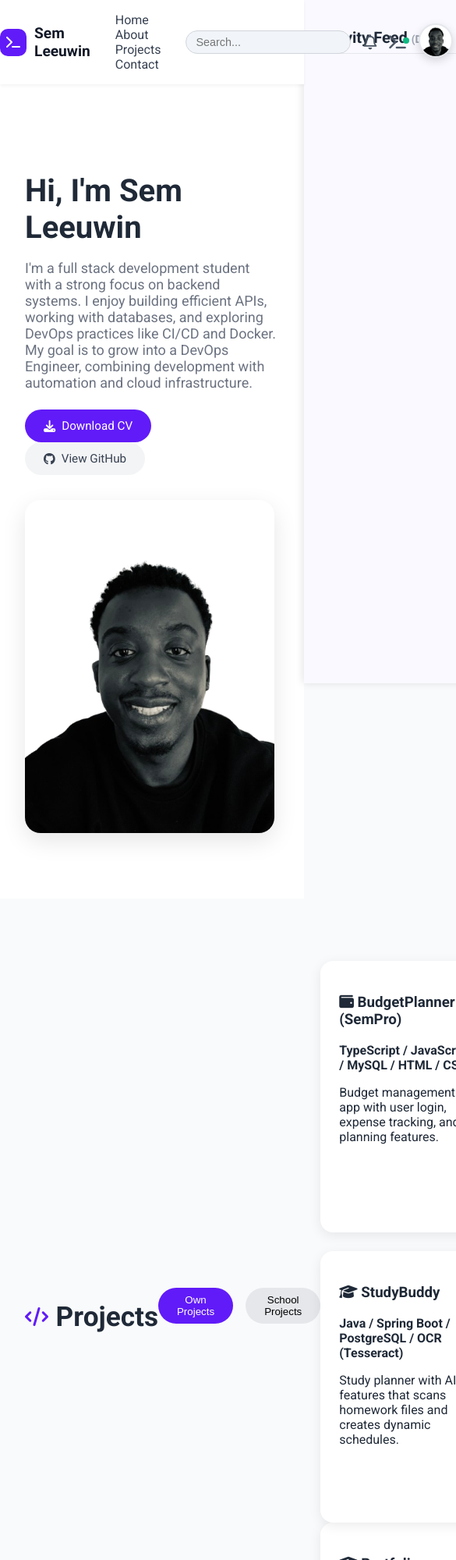
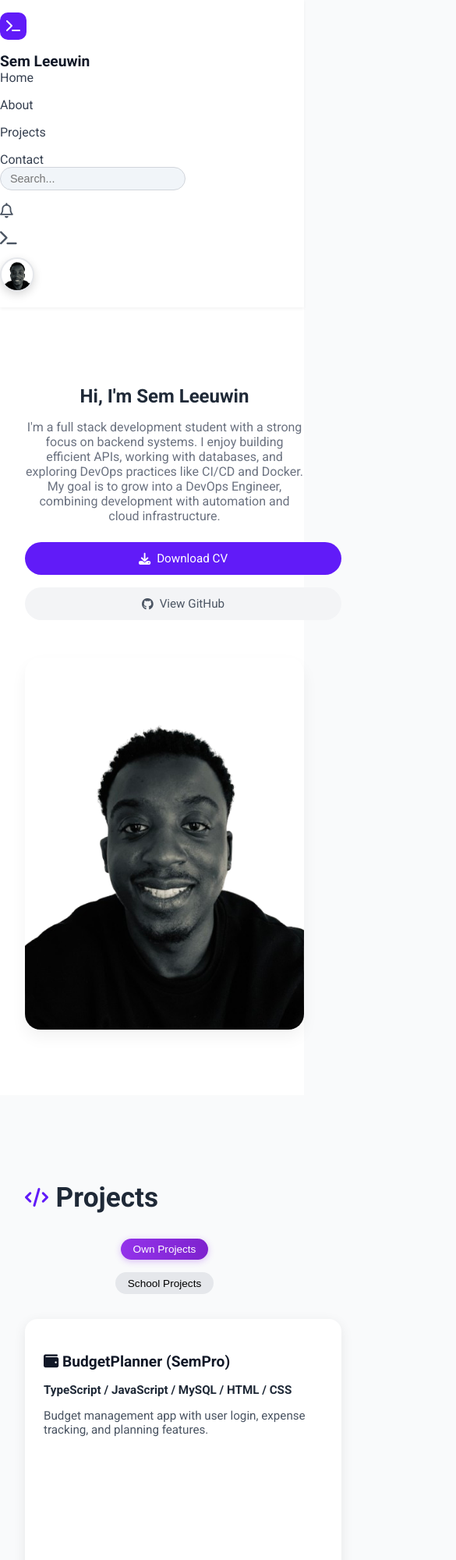
Before and after one commit to SamriekLeeuwin/Portfolio, a plain HTML site: page src/web/index.html in a window 390 px wide. Shown: the top 2000 px of the page at 78% size, 585 px wide, since content can reach past the window. Drawn offline with Linux system fonts and the light colour scheme; no server answers.

Commit message:
added new stylign root file

```diff
--- a/src/web/css/styles.css
+++ /dev/null
@@ -1,68 +0,0 @@
-:root {
-    /* Basis */
-    --color-background: #FFFFFF;
-    --color-surface: #F5F5F5;
-
-    /* Tekst */
-    --color-text-primary: #2E2E2E;
-    --color-text-secondary: #555555;
-
-    /* Accentkleuren */
-    --color-primary: #0077FF;
-    --color-primary-hover: #005FCC;
-
-    /* Steunkleuren */
-    --color-border: #E0E0E0;
-    --color-highlight: #E6F0FF;
-
-    /* Extra */
-    --color-danger: #FF4C4C;
-    --color-success: #3FA796;
-}
-
-* {
-    margin: 0;
-    padding: 0;
-    box-sizing: border-box;
-}
-
-body {
-    background-color: var(--color-background);
-    color: var(--color-text-primary);
-    font-family: 'Roboto', sans-serif;
-}
-
-/* Nav styling voorbeeld */
-nav ul {
-    display: flex;
-    gap: 2rem;
-    list-style: none;
-    padding: 1rem;
-    background-color: var(--color-surface);
-    border-bottom: 1px solid var(--color-border);
-}
-
-nav ul li a {
-    text-decoration: none;
-    color: var(--color-primary);
-    font-weight: bold;
-}
-
-nav ul li a:hover {
-    color: var(--color-primary-hover);
-}
-
-/* Buttons */
-button {
-    background-color: var(--color-primary);
-    color: white;
-    padding: 0.75rem 1.5rem;
-    border: none;
-    border-radius: 0.5rem;
-    cursor: pointer;
-    margin-right: 1rem;
-}
-
-button:hover {
-    background-color: var(--color-primary-hover);
-}
--- a/src/web/index.html
+++ b/src/web/index.html
@@ -26,7 +26,9 @@
             <a href="#contact">Contact</a>
         </nav>
         <div class="navbar-right">
-            <input type="text" placeholder="Search..." class="search-input" />
+            <label>
+                <input type="text" placeholder="Search..." class="search-input" />
+            </label>
             <i class="fa-regular fa-bell icon-btn"></i>
             <i id="devlog-toggle" class="fa-solid fa-terminal icon-btn with-dot" title="Activity Log"></i>
 
--- a/src/web/styles.css
+++ b/src/web/styles.css
@@ -1,12 +1,32 @@
-/* Algemene instellingen */
+:root {
+    --primary-color: #611bf8;
+    --primary-hover: #4a0ed8;
+    --text-color: #1f2937;
+    --subtext-color: #4b5563;
+    --bg-light: #f9fafb;
+    --bg-white: #ffffff;
+    --gray-border: #e5e7eb;
+    --gray-hover: #f3f4f6;
+    --btn-bg: #e5e7eb;
+    --btn-active: #9333ea;
+    --btn-hover: #7e22ce;
+    --shadow-sm: 0 2px 4px rgba(0, 0, 0, 0.05);
+    --shadow-md: 0 10px 20px rgba(0, 0, 0, 0.05);
+    --shadow-lg: 0 4px 16px rgba(0, 0, 0, 0.08);
+}
+
 body {
     margin: 0;
     font-family: 'Roboto', sans-serif;
-    background-color: #f9fafb;
-    color: #1f2937;
+    background-color: var(--bg-light);
+    color: var(--text-color);
 }
 
-/* Container */
+a {
+    text-decoration: none;
+    color: inherit;
+}
+
 .container {
     max-width: 1200px;
     margin: 0 auto;
@@ -14,26 +34,36 @@ body {
     display: flex;
     align-items: center;
     justify-content: space-between;
+    flex-wrap: wrap;
 }
 
-/* ================= NAVBAR ================= */
 .navbar {
-    background-color: #ffffff;
-    box-shadow: 0 2px 4px rgba(0, 0, 0, 0.05);
+    background-color: var(--bg-white);
+    box-shadow: var(--shadow-sm);
     padding: 1rem 0;
     position: sticky;
     top: 0;
     z-index: 1000;
+    width: 100%;
 }
 
-.navbar-left {
+.navbar-content {
+    display: flex;
+    flex-wrap: wrap;
+    justify-content: space-between;
+    align-items: center;
+    width: 100%;
+}
+
+.navbar-left, .navbar-center, .navbar-right {
     display: flex;
     align-items: center;
-    gap: 10px;
+    gap: 1rem;
+    flex-wrap: wrap;
 }
 
 .icon-box {
-    background-color: #611bf8;
+    background-color: var(--primary-color);
     color: white;
     padding: 8px;
     border-radius: 10px;
@@ -44,30 +74,15 @@ body {
     font-size: 1.2rem;
     color: #111827;
 }
-.navbar-content {
-    display: flex;
-    align-items: center;
-    justify-content: space-between;
-    gap: 1rem;
-}
-
 
 .navbar-center a {
-    margin: 0 1rem;
-    text-decoration: none;
     color: #374151;
     font-weight: 500;
     transition: color 0.3s;
 }
 
 .navbar-center a:hover {
-    color: #611bf8;
-}
-
-.navbar-right {
-    display: flex;
-    align-items: center;
-    gap: 1rem;
+    color: var(--primary-color);
 }
 
 .search-input {
@@ -81,28 +96,28 @@ body {
 
 .icon-btn {
     font-size: 1.2rem;
-    color: #4b5563;
+    color: var(--subtext-color);
     cursor: pointer;
     transition: color 0.3s;
 }
 
 .icon-btn:hover {
-    color: #611bf8;
+    color: var(--primary-color);
 }
 
 .profile-menu {
     position: relative;
 }
+
 .profile-pic {
     width: 40px;
     height: 40px;
     border-radius: 50%;
     object-fit: cover;
+    background-color: white;
+    border: 2px solid var(--gray-border);
     box-shadow: 0 4px 12px rgba(0, 0, 0, 0.15);
-    background-color: white;
-    border: 2px solid #e5e7eb;
 }
-
 
 .dropdown {
     display: none;
@@ -110,8 +125,8 @@ body {
     top: 40px;
     right: 0;
     background: white;
-    box-shadow: 0 4px 10px rgba(0, 0, 0, 0.05);
-    border: 1px solid #e5e7eb;
+    box-shadow: var(--shadow-sm);
+    border: 1px solid var(--gray-border);
     border-radius: 8px;
     min-width: 150px;
     z-index: 999;
@@ -121,23 +136,21 @@ body {
     display: block;
     padding: 0.75rem 1rem;
     color: #374151;
-    text-decoration: none;
     border-radius: 6px;
 }
 
 .dropdown a:hover {
-    background-color: #f3f4f6;
-    color: #611bf8;
+    background-color: var(--gray-hover);
+    color: var(--primary-color);
 }
 
 .profile-menu:hover .dropdown {
     display: block;
 }
 
-/*  HERO SECTION  */
 .hero {
     padding: 4rem 1rem;
-    background-color: #ffffff;
+    background-color: white;
 }
 
 .hero-container {
@@ -172,46 +185,44 @@ body {
     font-size: 0.95rem;
     font-weight: 500;
     border-radius: 999px;
-    text-decoration: none;
     margin-right: 1rem;
     transition: background-color 0.3s;
 }
 
 .btn-primary {
-    background-color: #611bf8;
+    background-color: var(--primary-color);
     color: white;
 }
 
 .btn-primary:hover {
-    background-color: #4a0ed8;
+    background-color: var(--primary-hover);
 }
 
 .btn-secondary {
-    background-color: #f3f4f6;
-    color: #374151;
+    background-color: var(--gray-hover);
+    color: var(--subtext-color);
 }
 
 .btn-secondary:hover {
-    background-color: #e5e7eb;
+    background-color: var(--gray-border);
 }
 
 .hero-image img {
     max-width: 320px;
     width: 100%;
     border-radius: 20px;
-    box-shadow: 0 10px 30px rgba(0, 0, 0, 0.1);
+    box-shadow: var(--shadow-md);
 }
 
-/*/* ===== Project Section ===== */
 #projects {
-    background-color: #f9fafb;
+    background-color: var(--bg-light);
     padding: 4rem 1rem;
 }
 
 #projects h2 {
     font-size: 2.2rem;
     font-weight: bold;
-    color: #1f2937;
+    color: var(--text-color);
     margin-bottom: 2rem;
     display: flex;
     align-items: center;
@@ -219,91 +230,32 @@ body {
 }
 
 #projects h2 i {
-    color: #611bf8;
+    color: var(--primary-color);
     font-size: 1.5rem;
 }
 
-.project-list {
+.projects-container {
     display: flex;
-    flex-wrap: wrap;
-    gap: 1.5rem;
-    justify-content: center;
+    flex-direction: column;
+    align-items: center;
+    width: 100%;
+    padding: 1rem;
+    box-sizing: border-box;
 }
-
-.project {
-    background-color: #ffffff;
-    border-radius: 16px;
-    padding: 2rem;
-    box-shadow: 0 10px 20px rgba(0,0,0,0.05);
-    flex: 1 1 300px;
-    max-width: 350px;
-    transition: transform 0.3s;
-}
-
-.project:hover {
-    transform: translateY(-4px);
-}
-
-.project h3 {
-    font-size: 1.2rem;
-    margin-bottom: 0.3rem;
-    color: #111827;
-}
-
-.project p {
-    margin: 0.2rem 0 1rem;
-    font-size: 0.95rem;
-    color: #4b5563;
-}
-
-.project strong {
-    font-weight: 600;
-    color: #1f2937;
-}
-
-.project ul {
-    list-style: none;
-    padding: 0;
-    margin: 1rem 0;
-}
-
-.project ul li {
-    margin: 0.3rem 0;
-    font-size: 0.95rem;
-    color: #374151;
-    display: flex;
-    align-items: center;
-    gap: 0.5rem;
-}
-
-.project a {
-    display: inline-block;
-    margin-top: 1rem;
-    color: #9333ea;
-    font-weight: 500;
-    font-size: 0.95rem;
-    text-decoration: none;
-    transition: color 0.2s;
-}
-
- .projects-container {
-     display: flex;
-     flex-direction: column;
-     align-items: center;
-     justify-content: center;
- }
 
 .tab-buttons {
     display: flex;
     justify-content: center;
     gap: 1rem;
     margin-bottom: 2rem;
+    flex-wrap: wrap;
+    width: 100%;
 }
 
 .tab-btn {
     padding: 0.5rem 1.5rem;
     border: none;
-    background: #e5e7eb;
+    background: var(--btn-bg);
     border-radius: 999px;
     cursor: pointer;
     font-weight: 500;
@@ -311,8 +263,9 @@ body {
 }
 
 .tab-btn.active {
-    background-color: #611bf8;
+    background: linear-gradient(to right, var(--btn-active), var(--btn-hover));
     color: white;
+    box-shadow: 0 2px 8px rgba(147, 51, 234, 0.3);
 }
 
 .project-list {
@@ -332,9 +285,9 @@ body {
     padding: 1.5rem;
     border-radius: 16px;
     max-width: 320px;
-    box-shadow: 0 4px 16px rgba(0, 0, 0, 0.08);
+    width: 100%;
+    box-shadow: var(--shadow-lg);
     transition: transform 0.3s;
-    width: 100%;
     flex: 1 1 300px;
 }
 
@@ -342,67 +295,107 @@ body {
     transform: translateY(-6px);
 }
 
-
-.project a i {
-    margin-right: 6px;
+.project-card h3 {
+    font-size: 1.2rem;
+    margin-bottom: 0.3rem;
+    color: #111827;
 }
 
-.project a:hover {
-    color: #7e22ce;
-}
-/* ==== Devlog Styling ==== */
-.with-dot {
-    position: relative;
+.project-card p {
+    font-size: 0.95rem;
+    color: var(--subtext-color);
 }
 
-.with-dot::after {
-    content: '';
-    position: absolute;
-    top: 4px;
-    right: -4px;
-    width: 8px;
-    height: 8px;
-    background: #10b981;
-    border-radius: 50%;
-}
-.devlog-drawer h3 {
-    font-size: 1.25rem;
+.project-card strong {
+    color: var(--text-color);
     font-weight: 600;
-    margin-bottom: 1rem;
-    color: #1f2937;
-    border-bottom: 1px solid #e5e7eb;
-    padding-bottom: 0.5rem;
 }
 
-.devlog-drawer {
-    position: fixed;
-    top: 0;
-    right: 0;
-    width: 320px;
-    height: 100vh;
-    background: #f9f9ff;
-    box-shadow: -2px 0 10px rgba(0,0,0,0.1);
-    padding: 1rem;
-    overflow-y: auto;
-    z-index: 999;
-    transform: translateX(100%);
-    transition: transform 0.3s ease;
+.project-card ul {
+    list-style: none;
+    padding: 0;
+    margin: 1rem 0;
 }
 
-.devlog-drawer.show {
-    transform: translateX(0);
+.project-card ul li {
+    margin: 0.3rem 0;
+    font-size: 0.95rem;
+    display: flex;
+    align-items: center;
+    gap: 0.5rem;
+    color: #374151;
 }
 
-.devlog-list {
+.project-card a {
+    display: inline-block;
     margin-top: 1rem;
-    display: flex;
-    flex-direction: column;
-    gap: 1rem;
+    color: var(--btn-active);
+    font-weight: 500;
+    font-size: 0.95rem;
+    transition: color 0.2s;
+}
+
+.project-card a:hover {
+    color: var(--btn-hover);
 }
 
 @media (max-width: 768px) {
+    .container,
+    .navbar-content,
+    .navbar-left,
+    .navbar-right,
+    .navbar-center,
+    .hero-container {
+        flex-direction: column;
+        align-items: flex-start;
+        width: 100%;
+    }
+
+    .hero-container {
+        align-items: center;
+        text-align: center;
+    }
+
+    .hero-buttons .btn {
+        width: 100%;
+        justify-content: center;
+        margin-bottom: 1rem;
+    }
+
     .project-list {
         flex-direction: column;
         align-items: center;
     }
+
+    .project-card {
+        max-width: 100%;
+    }
+
+    .tab-buttons {
+        flex-direction: column;
+        align-items: center;
+    }
 }
+
+@media (max-width: 480px) {
+    .hero-text h1 {
+        font-size: 1.5rem;
+    }
+
+    .hero-text p {
+        font-size: 1rem;
+    }
+
+    .tab-btn {
+        padding: 0.4rem 1rem;
+        font-size: 0.85rem;
+    }
+
+    .search-input {
+        width: 100%;
+    }
+
+    .hero-image img {
+        max-width: 100%;
+    }
+}
```
